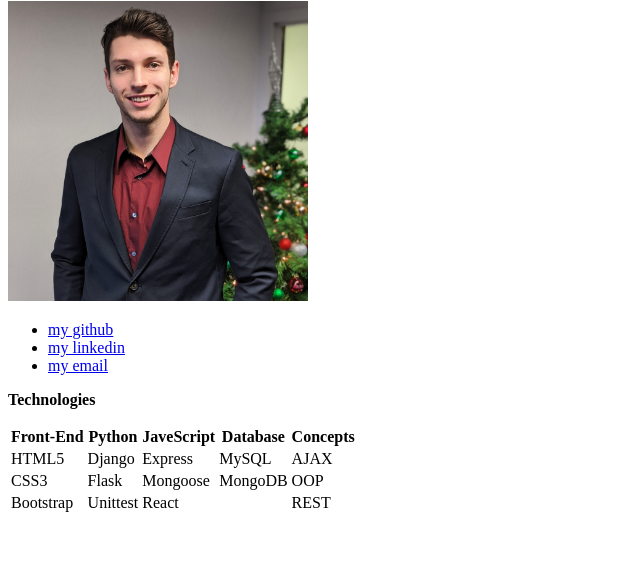
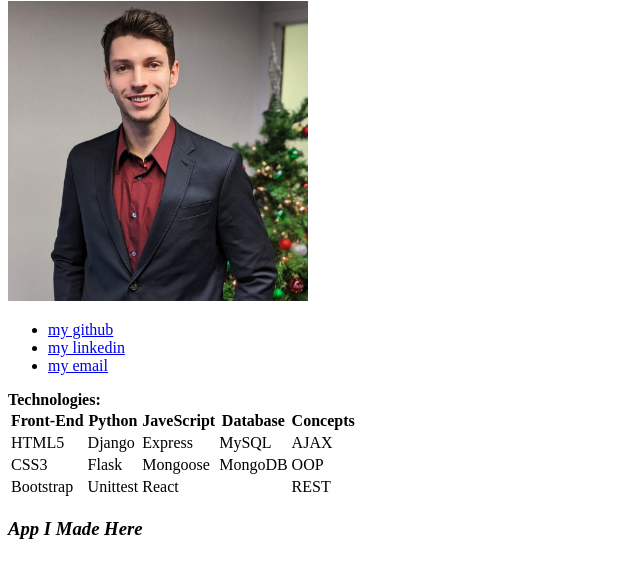
Before and after one commit to c-durrett/CodingDojo, a plain HTML site: page Portfolio_Content/portfolio.html in a window 1280 px wide. Shown: the part 79-656 px from the top of the page, without its empty margins (0-640 px from the left). Drawn offline with Linux system fonts and the light colour scheme.

Commit message:
+label to table

```diff
--- a/Portfolio_Content/portfolio.html
+++ b/Portfolio_Content/portfolio.html
@@ -18,7 +18,7 @@
     </div>
 
     <div>
-        <p><strong>Technologies</strong></p>
+        <label><strong>Technologies:</strong></label>
         <table>
             <tr>
                 <th>Front-End</th>
@@ -52,7 +52,11 @@
     </div>
 
     <div>
+        <h3><em>App I Made Here</em></h3>
+    </div>
 
+    <div>
+        <form action="/process" method="post"></form>
     </div>
 </body>
 </html>
```
